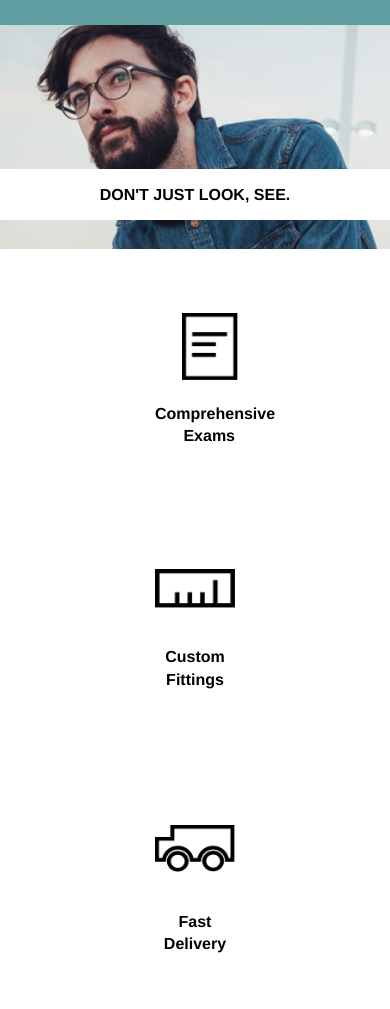
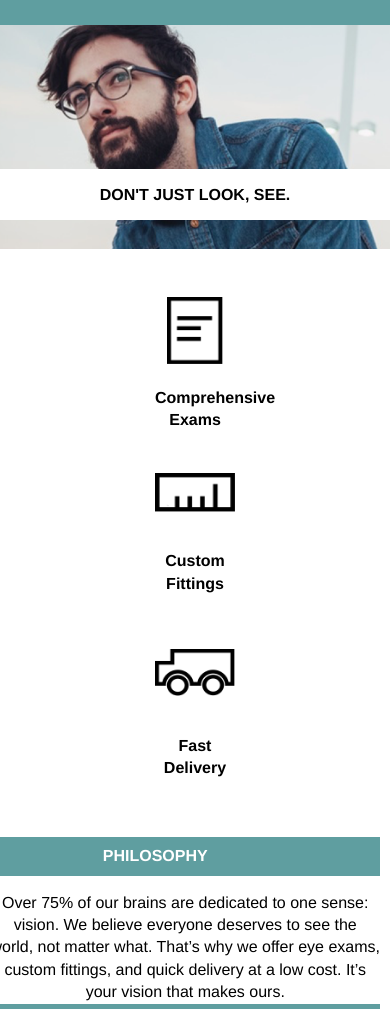
Before and after one commit to serlexington/Tortoiseshell-Optics, a plain HTML site: page index.html in a window 390 px wide. Shown: the part 55-1064 px from the top of the page. Drawn offline with Linux system fonts and the light colour scheme.

Commit message:
Codecademy Review Mobile Toirtoiseshell

```diff
--- a/css/style.css
+++ b/css/style.css
@@ -141,7 +141,7 @@ header{
     align-items: center;
   }
   .paper img{
-    margin-left: 1.7rem;
+  margin: 0;
   }
   .item-text{
     margin-top: 1rem;
@@ -150,15 +150,18 @@ header{
   .item-text p{
     align-items: center;
   }
+  .item-text.paper{
+    text-align: center;
+  }
+  .item{
+    margin: 3rem 3rem 0 3rem;
+  }
+  .supporting{
+    margin-bottom: 3.77rem;
+  }
 }
 
 /* Philosophy and Appointments Section */
-
-.information{
-  display: flex;
-  justify-content: center;
-  margin-bottom: 5rem;
-}
 .info{
   width: 35%;
   margin-right: 5%;
@@ -176,6 +179,21 @@ header{
   font-size: 1.1rem;
 }
 
+@media only screen and (max-width: 575px){
+  .info{
+    width: 100%;
+    max-width: 100%;
+    }
+  .title{
+    max-width: 100%;
+
+  }
+  .info p{
+    font-size: 1rem;
+    text-align: center;
+  }
+}
+
 /* Footer Section */
 
 footer{
--- a/index.html
+++ b/index.html
@@ -58,7 +58,7 @@
     </section>
 
     <!-- Philosophy and Appointments Section -->
-    <section class="information container">
+    <section class="supporting container">
       <div class="info">
         <div class="title">
           <p>PHILOSOPHY</p>
```
